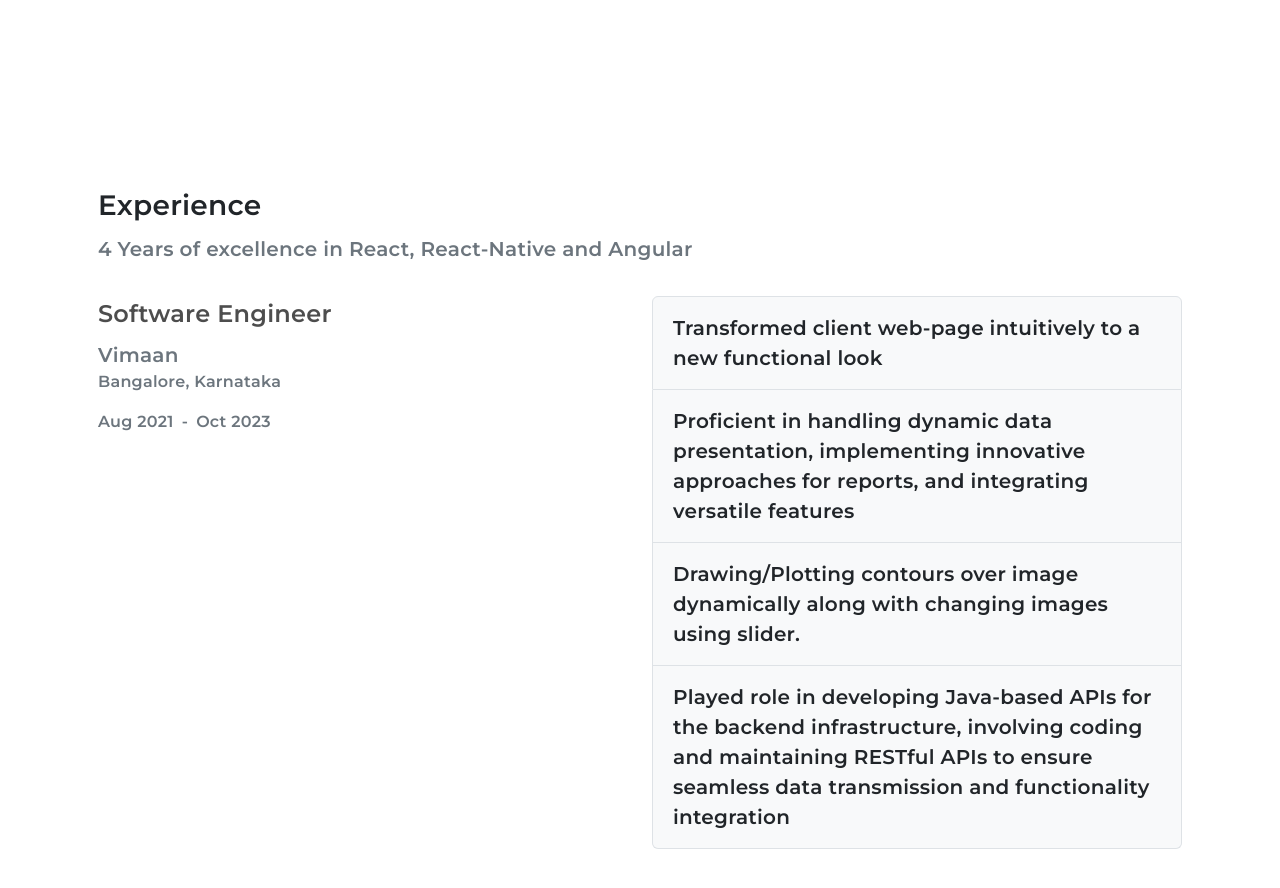
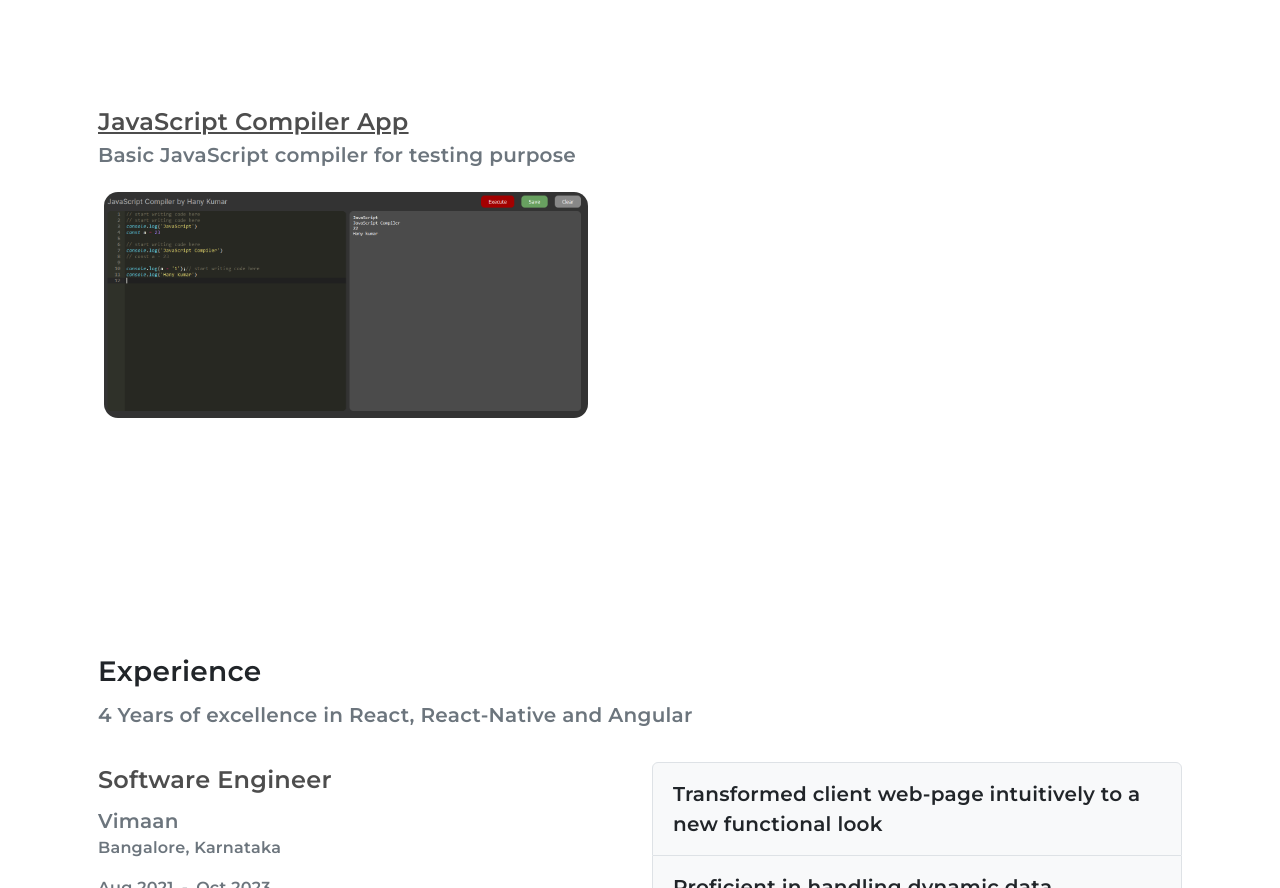
Before and after one commit to hanykumar/portfolio, an Angular app: page / in a window 1280 px wide. Shown: the part 1639-2527 px from the top of the page. Built offline with nearby package versions, Linux system fonts and the light colour scheme.

Commit message:
compiler added

```diff
--- a/src/app/components/projects/projects.component.html
+++ b/src/app/components/projects/projects.component.html
@@ -39,10 +39,33 @@
                     </div>
                 </div>
                 <div class="d-flex justify-content-center position-relative w-100"
-                    style="height: 20vh; width: fit-content;">
+                    style="height: 40vh; width: fit-content;">
                     <div class="image-wrapper" style="width: 50%;"
                         [ngStyle]="{'z-index': tasklist_web_images.length + 1 - i}" [ngStyle]="{'top.px': 0}"
                         [ngStyle]="{'left': i * 10 + '%'}" *ngFor="let img of tasklist_web_images; let i = index">
+                        <img [src]="img" class="img-fluid" [alt]="img" style="width: 100%;" />
+                    </div>
+                </div>
+            </div>
+        </div>
+
+        <div class="row my-5">
+            <div class="col-12 position-relative">
+                <div class="my-3">
+                    <div class="text-decoration-none text-reset">
+                        <a target="_blank" href="https://javascriptcompiler-hanykumar.vercel.app/"
+                        class="fs-4 darkGray">JavaScript Compiler
+                            App</a>
+                        <!-- <div class="fill-div"> -->
+                        <div class="fs-5 text-secondary">Basic JavaScript compiler for testing purpose</div>
+                        <!-- </div> -->
+                    </div>
+                </div>
+                <div class="d-flex justify-content-center position-relative w-100"
+                    style="height: 20vh; width: fit-content;">
+                    <div class="image-wrapper" style="width: 50%;"
+                        [ngStyle]="{'z-index': javascript_compiler_image.length + 1 - i}" [ngStyle]="{'top.px': 0}"
+                        [ngStyle]="{'left': i * 10 + '%'}" *ngFor="let img of javascript_compiler_image; let i = index">
                         <img [src]="img" class="img-fluid" [alt]="img" style="width: 100%;" />
                     </div>
                 </div>
--- a/src/app/components/projects/projects.component.ts
+++ b/src/app/components/projects/projects.component.ts
@@ -28,4 +28,8 @@ export class ProjectsComponent {
     'assets/tasklist-web-images/img_web_6.png',
     'assets/tasklist-web-images/img_web_3.png',
   ]
+
+  javascript_compiler_image = [
+    'assets/javascriptcompiler.png',
+  ]
 }
```
Also changed, not shown: src/assets/javascriptcompiler.png (added).
